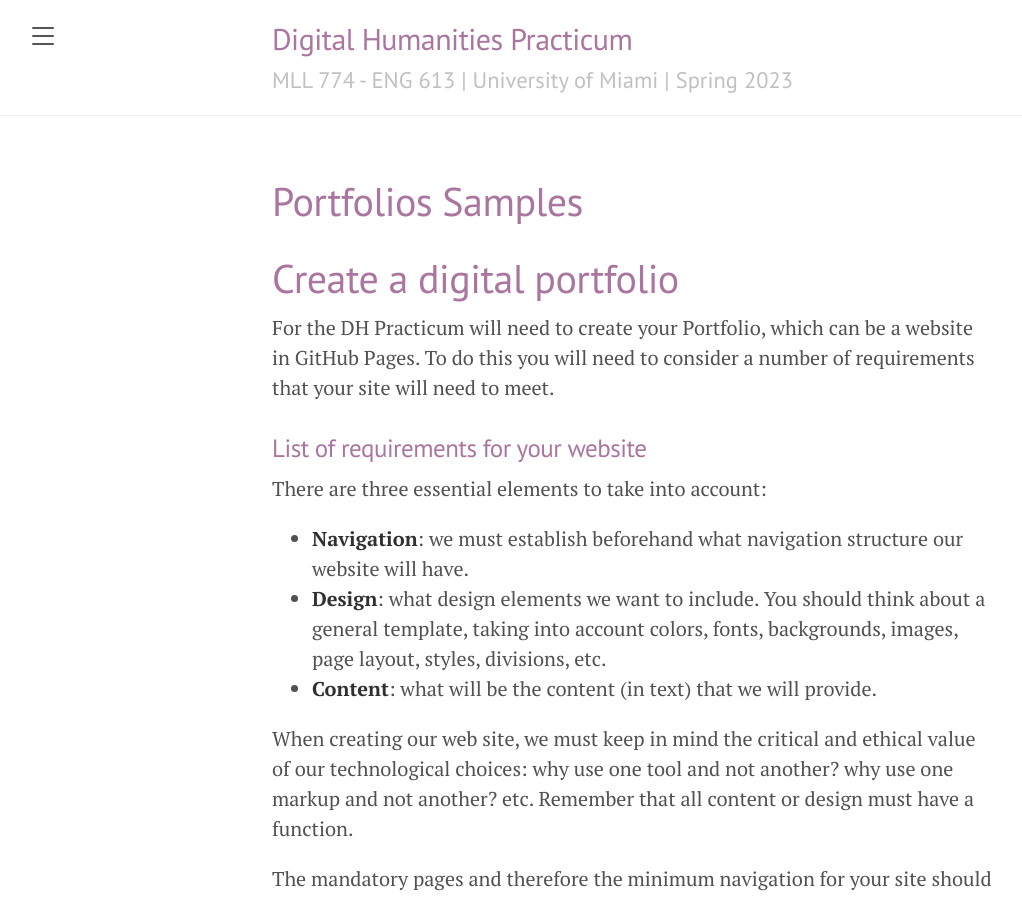
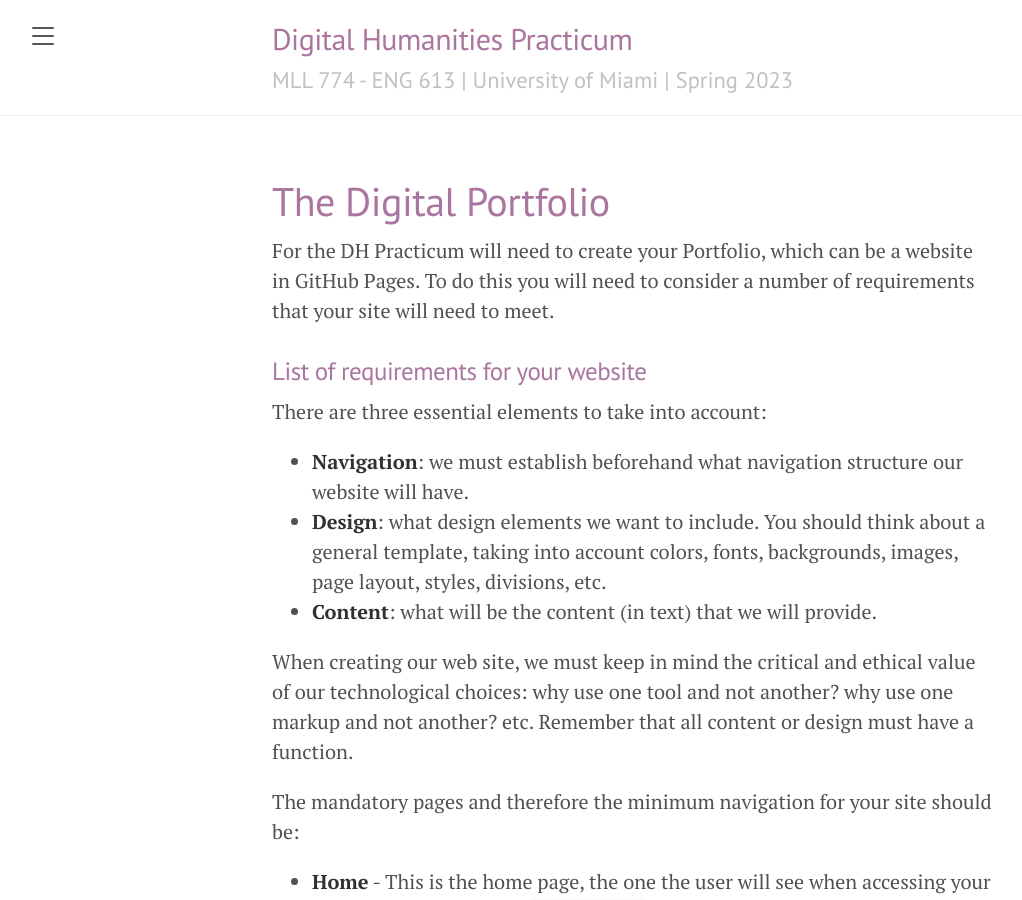
Before and after one commit to susannalles/DHPracticum_Spring23, a Jekyll site: the page built from exercises/4.PortfoliosSamples.md, in a window 1280 px wide and 900 px high. Shown: the whole window, without its empty margins (8-1030 px from the left). Built offline with Jekyll 4.4.1, drawn with Linux system fonts in a browser that asks for light colours.

Commit message:
Update 4.PortfoliosSamples.md

```diff
--- a/exercises/4.PortfoliosSamples.md
+++ b/exercises/4.PortfoliosSamples.md
@@ -1,9 +1,7 @@
 ---
 layout: page
-title: Portfolios Samples
+title: The Digital Portfolio
 ---
-
-# Create a digital portfolio
 
 For the DH Practicum will need to create your Portfolio, which can be a website in GitHub Pages. To do this you will need to consider a number of requirements that your site will need to meet.
 
```
